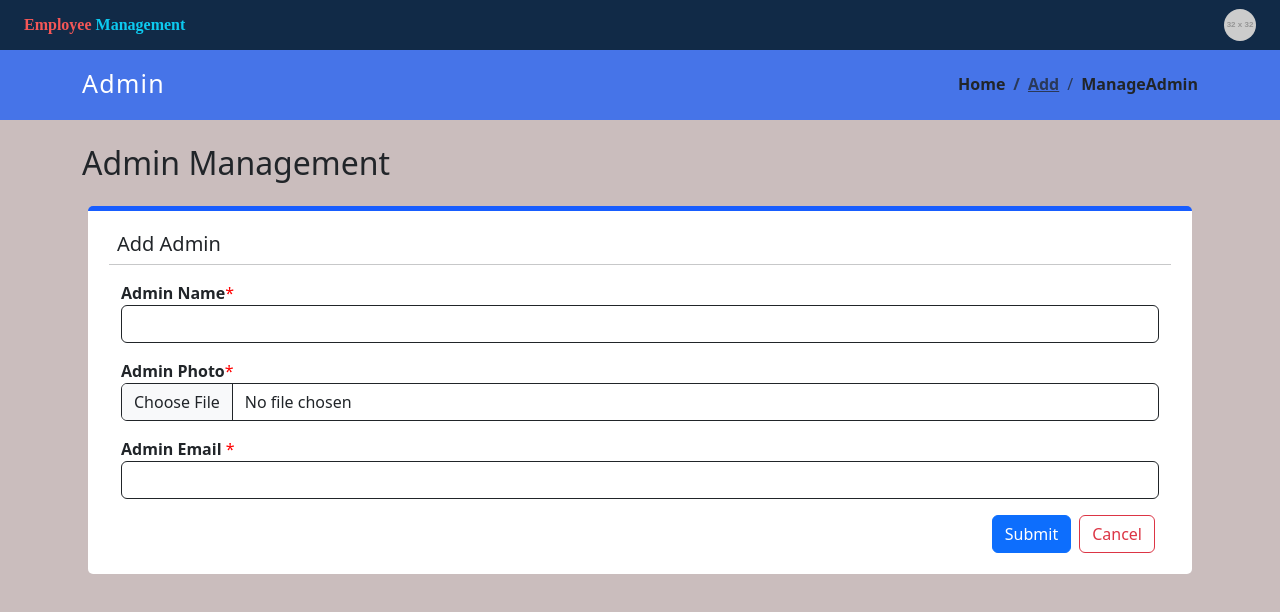
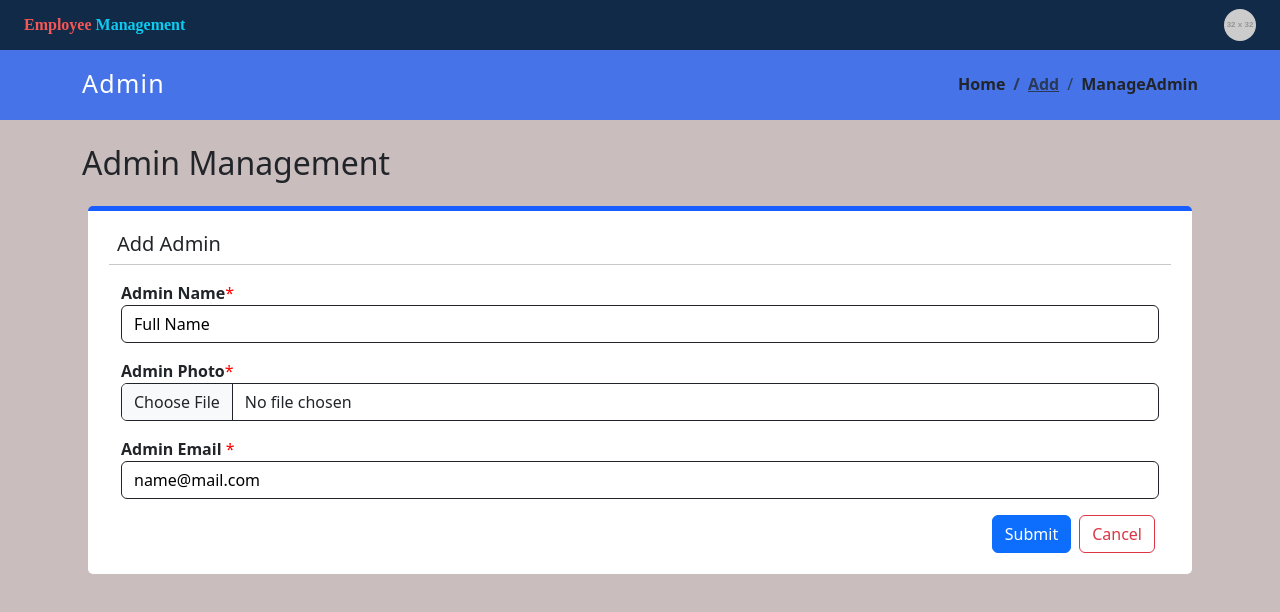
Before and after one commit to Soumadip-cmd/Employee--Management-, a React (Create React App) app in the folder client/: page /addAdmin in a window 1280 px wide. Shown: the top 612 px of the page. Built offline with nearby package versions, Linux system fonts and the light colour scheme; a web font is replaced by a local one.

Commit message:
input field change

```diff
--- a/client/src/components/Department/AddDepartment.js
+++ b/client/src/components/Department/AddDepartment.js
@@ -94,7 +94,7 @@ const AddDepartment = () => {
                   id="employeeId"
                   name="employeeId"
                   value={add_dept.employeeId}
-                  placeholder="Employee ID"
+
                   style={{ border: "1px solid" }}
                   onChange={handleChange}
                   required
@@ -109,7 +109,7 @@ const AddDepartment = () => {
                   id="deptName"
                   name="deptName"
                   value={add_dept.deptName}
-                  placeholder="Reason"
+
                   style={{ border: "1px solid" }}
                   onChange={handleChange}
                   required
--- a/client/src/components/Department/ManageDepartment.js
+++ b/client/src/components/Department/ManageDepartment.js
@@ -109,7 +109,7 @@ const ManageDepartment = () => {
               <input
                 type="text"
                 placeholder="Search"
-                className="form-control d-none d-md-flex"
+                className=" form-control d-none d-md-flex"
                 value={search}
                 onChange={handleSearch}
               />
--- a/client/src/components/Staff/Add Staff.js
+++ b/client/src/components/Staff/Add Staff.js
@@ -80,7 +80,7 @@ export default function AddStaff() {
                   type="text"
                   className="form-control"
                   required
-                  placeholder="William Smith"
+
                   style={{ border: "1px solid" }}
                 />
               </div>
--- a/client/src/index.css
+++ b/client/src/index.css
@@ -26,3 +26,9 @@ body{
     padding-right: 1.5rem;
   }
 }
+
+/* More specific selector targeting input with form-control class */
+input.form-control::placeholder {
+  color: black;
+  opacity: 1;
+}
```
